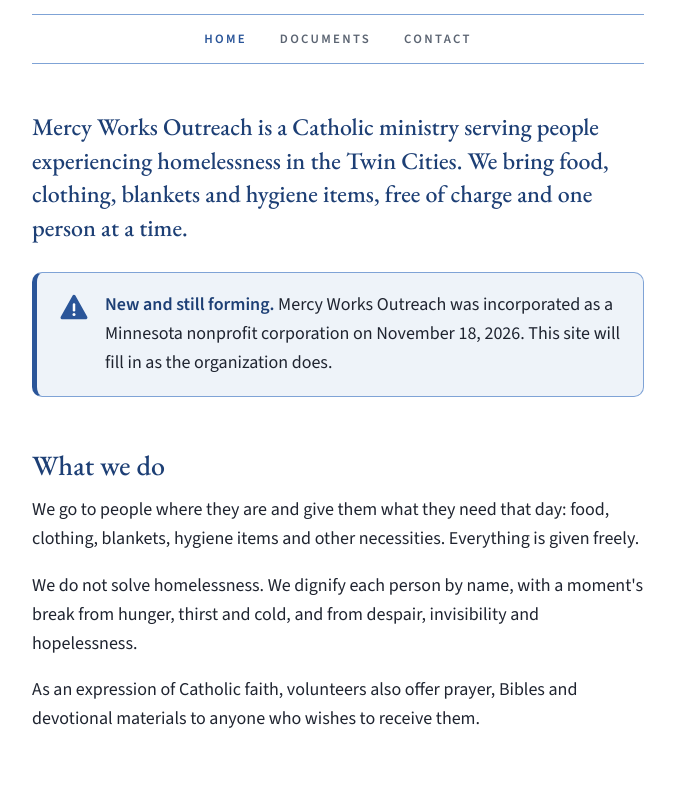
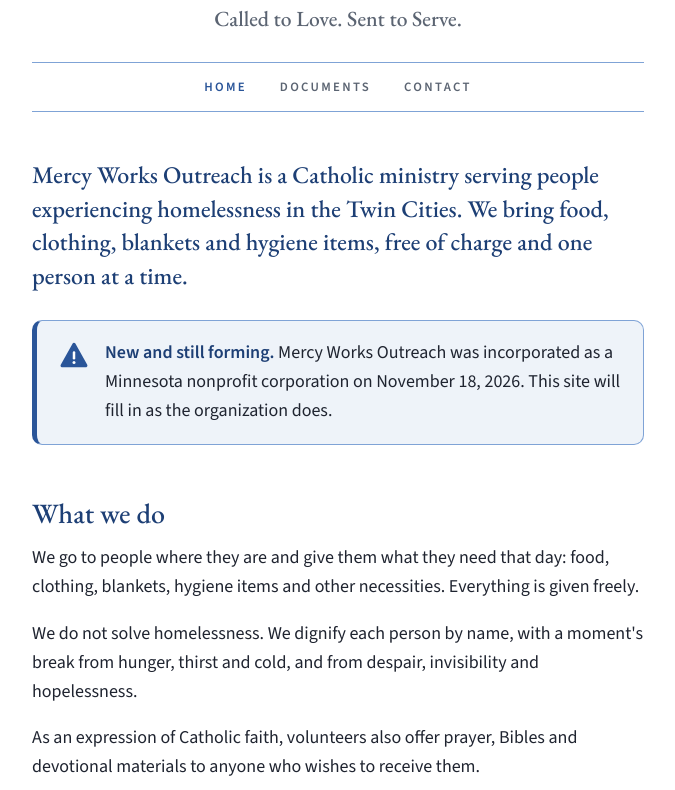
Before and after one commit to dlb1177/mercyworksoutreach, a plain HTML site: page index.html in a window 1280 px wide. Shown: the part 289-1079 px from the top of the page, without its empty margins (302-977 px from the left). Drawn offline with Linux system fonts and the light colour scheme.

Commit message:
Add trial tagline under the logo
Co-Authored-By: Claude Fable 5.2 <noreply@anthropic.com>

```diff
--- a/index.html
+++ b/index.html
@@ -21,6 +21,7 @@
 
     <header class="masthead">
       <h1 class="logo"><img src="logo.svg" alt="Mercy Works Outreach" width="230" height="217"></h1>
+      <p class="tagline">Called to Love. Sent to Serve.</p>
       <nav aria-label="Site">
         <a href="./" aria-current="page">Home</a>
         <a href="documents/">Documents</a>
--- a/style.css
+++ b/style.css
@@ -71,6 +71,14 @@ strong, b { font-weight: 600; }
 .masthead .logo { margin: 0; line-height: 0; }
 .masthead .logo img { display: block; margin: 0 auto; width: 230px; max-width: 100%; height: auto; }
 .masthead .logo a { display: inline-block; }
+.masthead .tagline {
+  margin: 20px 0 0;
+  font-family: var(--font-heading);
+  font-weight: 500;
+  font-size: 1.35rem;
+  line-height: 1.3;
+  color: var(--slate);
+}
 .masthead nav {
   margin: 30px 0 46px;
   padding: 10px 0;
```
Also changed, not shown: documents/index.html (+1 -0 lines), 1 other file.
